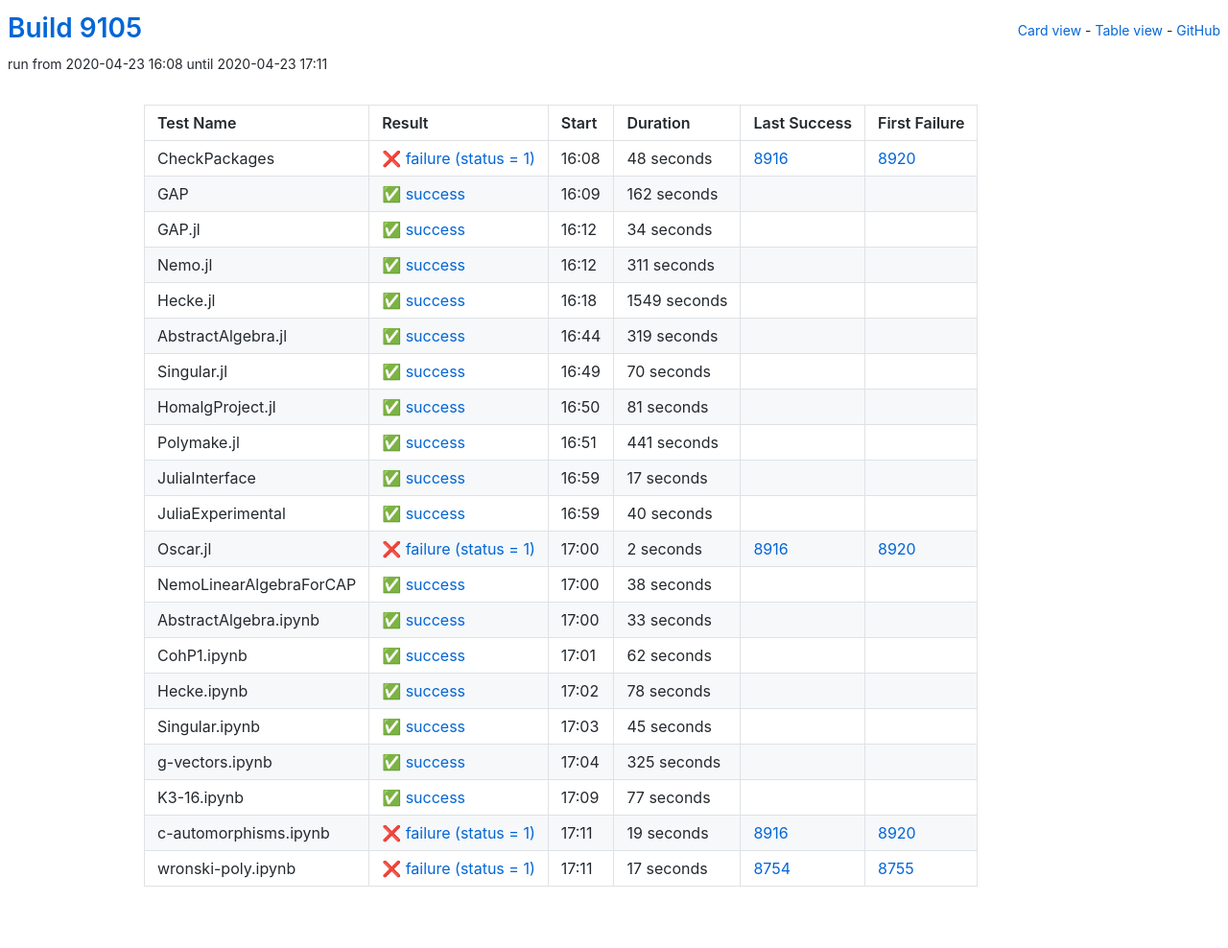
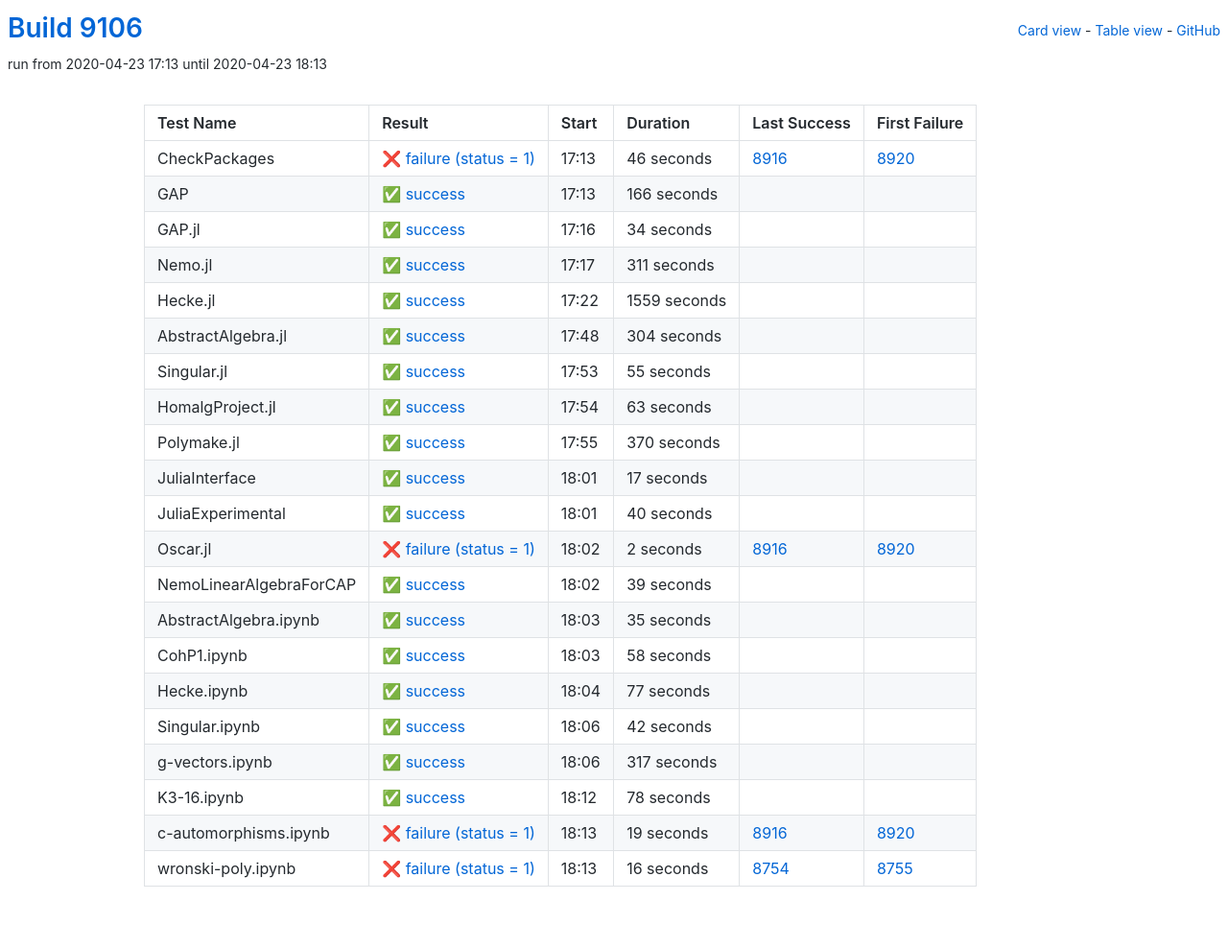
Before and after one commit to oscar-system/oscar-ci-status, a Jekyll site: the page built from table.html, in a window 1280 px wide. Shown: the whole page at 96% size. Built offline with Jekyll 4.4.1, drawn with Linux system fonts in a browser that asks for light colours.

Commit message:
Build 9106

```diff
--- a/_data/ci.yml
+++ b/_data/ci.yml
@@ -1,27 +1,27 @@
-build: 9105
-build_url: https://oscarci.mathematik.uni-kl.de/job/oscar/9105/
+build: 9106
+build_url: https://oscarci.mathematik.uni-kl.de/job/oscar/9106/
 job: oscar
 tests:
-- duration: 48
+- duration: 46
   exitcode: 1
   first_failure: 8920
   first_failure_url: https://oscarci.mathematik.uni-kl.de/job/oscar/8920/
   last_success: 8916
   last_success_url: https://oscarci.mathematik.uni-kl.de/job/oscar/8916/
-  log: https://oscarci.mathematik.uni-kl.de/job/oscar/9105/artifact/logs/build-9105/CheckPackages.log
+  log: https://oscarci.mathematik.uni-kl.de/job/oscar/9106/artifact/logs/build-9106/CheckPackages.log
   name: CheckPackages
-  start: 2020-04-23 16:08
+  start: 2020-04-23 17:13
   status: failure
   success: false
-- duration: 162
+- duration: 166
   exitcode: 0
   first_failure: false
   first_failure_url: null
   last_success: false
   last_success_url: null
-  log: https://oscarci.mathematik.uni-kl.de/job/oscar/9105/artifact/logs/build-9105/GAP.log
+  log: https://oscarci.mathematik.uni-kl.de/job/oscar/9106/artifact/logs/build-9106/GAP.log
   name: GAP
-  start: 2020-04-23 16:09
+  start: 2020-04-23 17:13
   status: success
   success: true
 - duration: 34
@@ -30,9 +30,9 @@
   first_failure_url: null
   last_success: false
   last_success_url: null
-  log: https://oscarci.mathematik.uni-kl.de/job/oscar/9105/artifact/logs/build-9105/GAP.jl.log
+  log: https://oscarci.mathematik.uni-kl.de/job/oscar/9106/artifact/logs/build-9106/GAP.jl.log
   name: GAP.jl
-  start: 2020-04-23 16:12
+  start: 2020-04-23 17:16
   status: success
   success: true
 - duration: 311
@@ -41,64 +41,64 @@
   first_failure_url: null
   last_success: false
   last_success_url: null
-  log: https://oscarci.mathematik.uni-kl.de/job/oscar/9105/artifact/logs/build-9105/Nemo.jl.log
+  log: https://oscarci.mathematik.uni-kl.de/job/oscar/9106/artifact/logs/build-9106/Nemo.jl.log
   name: Nemo.jl
-  start: 2020-04-23 16:12
+  start: 2020-04-23 17:17
   status: success
   success: true
-- duration: 1549
+- duration: 1559
   exitcode: 0
   first_failure: false
   first_failure_url: null
   last_success: false
   last_success_url: null
-  log: https://oscarci.mathematik.uni-kl.de/job/oscar/9105/artifact/logs/build-9105/Hecke.jl.log
+  log: https://oscarci.mathematik.uni-kl.de/job/oscar/9106/artifact/logs/build-9106/Hecke.jl.log
   name: Hecke.jl
-  start: 2020-04-23 16:18
+  start: 2020-04-23 17:22
   status: success
   success: true
-- duration: 319
+- duration: 304
   exitcode: 0
   first_failure: false
   first_failure_url: null
   last_success: false
   last_success_url: null
-  log: https://oscarci.mathematik.uni-kl.de/job/oscar/9105/artifact/logs/build-9105/AbstractAlgebra.jl.log
+  log: https://oscarci.mathematik.uni-kl.de/job/oscar/9106/artifact/logs/build-9106/AbstractAlgebra.jl.log
   name: AbstractAlgebra.jl
-  start: 2020-04-23 16:44
+  start: 2020-04-23 17:48
   status: success
   success: true
-- duration: 70
+- duration: 55
   exitcode: 0
   first_failure: false
   first_failure_url: null
   last_success: false
   last_success_url: null
-  log: https://oscarci.mathematik.uni-kl.de/job/oscar/9105/artifact/logs/build-9105/Singular.jl.log
+  log: https://oscarci.mathematik.uni-kl.de/job/oscar/9106/artifact/logs/build-9106/Singular.jl.log
   name: Singular.jl
-  start: 2020-04-23 16:49
+  start: 2020-04-23 17:53
   status: success
   success: true
-- duration: 81
+- duration: 63
   exitcode: 0
   first_failure: false
   first_failure_url: null
   last_success: false
   last_success_url: null
-  log: https://oscarci.mathematik.uni-kl.de/job/oscar/9105/artifact/logs/build-9105/HomalgProject.jl.log
+  log: https://oscarci.mathematik.uni-kl.de/job/oscar/9106/artifact/logs/build-9106/HomalgProject.jl.log
   name: HomalgProject.jl
-  start: 2020-04-23 16:50
+  start: 2020-04-23 17:54
   status: success
   success: true
-- duration: 441
+- duration: 370
   exitcode: 0
   first_failure: false
   first_failure_url: null
   last_success: false
   last_success_url: null
-  log: https://oscarci.mathematik.uni-kl.de/job/oscar/9105/artifact/logs/build-9105/Polymake.jl.log
+  log: https://oscarci.mathematik.uni-kl.de/job/oscar/9106/artifact/logs/build-9106/Polymake.jl.log
   name: Polymake.jl
-  start: 2020-04-23 16:51
+  start: 2020-04-23 17:55
   status: success
   success: true
 - duration: 17
@@ -107,9 +107,9 @@
   first_failure_url: null
   last_success: false
   last_success_url: null
-  log: https://oscarci.mathematik.uni-kl.de/job/oscar/9105/artifact/logs/build-9105/JuliaInterface.log
+  log: https://oscarci.mathematik.uni-kl.de/job/oscar/9106/artifact/logs/build-9106/JuliaInterface.log
   name: JuliaInterface
-  start: 2020-04-23 16:59
+  start: 2020-04-23 18:01
   status: success
   success: true
 - duration: 40
@@ -118,9 +118,9 @@
   first_failure_url: null
   last_success: false
   last_success_url: null
-  log: https://oscarci.mathematik.uni-kl.de/job/oscar/9105/artifact/logs/build-9105/JuliaExperimental.log
+  log: https://oscarci.mathematik.uni-kl.de/job/oscar/9106/artifact/logs/build-9106/JuliaExperimental.log
   name: JuliaExperimental
-  start: 2020-04-23 16:59
+  start: 2020-04-23 18:01
   status: success
   success: true
 - duration: 2
@@ -129,42 +129,75 @@
   first_failure_url: https://oscarci.mathematik.uni-kl.de/job/oscar/8920/
   last_success: 8916
   last_success_url: https://oscarci.mathematik.uni-kl.de/job/oscar/8916/
-  log: https://oscarci.mathematik.uni-kl.de/job/oscar/9105/artifact/logs/build-9105/Oscar.jl.log
+  log: https://oscarci.mathematik.uni-kl.de/job/oscar/9106/artifact/logs/build-9106/Oscar.jl.log
   name: Oscar.jl
-  start: 2020-04-23 17:00
+  start: 2020-04-23 18:02
   status: failure
   success: false
-- duration: 38
+- duration: 39
   exitcode: 0
   first_failure: false
   first_failure_url: null
   last_success: false
   last_success_url: null
-  log: https://oscarci.mathematik.uni-kl.de/job/oscar/9105/artifact/logs/build-9105/NemoLinearAlgebraForCAP.log
+  log: https://oscarci.mathematik.uni-kl.de/job/oscar/9106/artifact/logs/build-9106/NemoLinearAlgebraForCAP.log
   name: NemoLinearAlgebraForCAP
-  start: 2020-04-23 17:00
+  start: 2020-04-23 18:02
   status: success
   success: true
-- duration: 33
+- duration: 35
   exitcode: 0
   first_failure: false
   first_failure_url: null
   last_success: false
   last_success_url: null
-  log: https://oscarci.mathematik.uni-kl.de/job/oscar/9105/artifact/logs/build-9105/AbstractAlgebra.ipynb.log
+  log: https://oscarci.mathematik.uni-kl.de/job/oscar/9106/artifact/logs/build-9106/AbstractAlgebra.ipynb.log
   name: AbstractAlgebra.ipynb
-  start: 2020-04-23 17:00
+  start: 2020-04-23 18:03
   status: success
   success: true
-- duration: 62
+- duration: 58
   exitcode: 0
   first_failure: false
   first_failure_url: null
   last_success: false
   last_success_url: null
-  log: https://oscarci.mathematik.uni-kl.de/job/oscar/9105/artifact/logs/build-9105/CohP1.ipynb.log
+  log: https://oscarci.mathematik.uni-kl.de/job/oscar/9106/artifact/logs/build-9106/CohP1.ipynb.log
   name: CohP1.ipynb
-  start: 2020-04-23 17:01
+  start: 2020-04-23 18:03
+  status: success
+  success: true
+- duration: 77
+  exitcode: 0
+  first_failure: false
+  first_failure_url: null
+  last_success: false
+  last_success_url: null
+  log: https://oscarci.mathematik.uni-kl.de/job/oscar/9106/artifact/logs/build-9106/Hecke.ipynb.log
+  name: Hecke.ipynb
+  start: 2020-04-23 18:04
+  status: success
+  success: true
+- duration: 42
+  exitcode: 0
+  first_failure: false
+  first_failure_url: null
+  last_success: false
+  last_success_url: null
+  log: https://oscarci.mathematik.uni-kl.de/job/oscar/9106/artifact/logs/build-9106/Singular.ipynb.log
+  name: Singular.ipynb
+  start: 2020-04-23 18:06
+  status: success
+  success: true
+- duration: 317
+  exitcode: 0
+  first_failure: false
+  first_failure_url: null
+  last_success: false
+  last_success_url: null
+  log: https://oscarci.mathematik.uni-kl.de/job/oscar/9106/artifact/logs/build-9106/g-vectors.ipynb.log
+  name: g-vectors.ipynb
+  start: 2020-04-23 18:06
   status: success
   success: true
 - duration: 78
@@ -173,42 +206,9 @@
   first_failure_url: null
   last_success: false
   last_success_url: null
-  log: https://oscarci.mathematik.uni-kl.de/job/oscar/9105/artifact/logs/build-9105/Hecke.ipynb.log
-  name: Hecke.ipynb
-  start: 2020-04-23 17:02
-  status: success
-  success: true
-- duration: 45
-  exitcode: 0
-  first_failure: false
-  first_failure_url: null
-  last_success: false
-  last_success_url: null
-  log: https://oscarci.mathematik.uni-kl.de/job/oscar/9105/artifact/logs/build-9105/Singular.ipynb.log
-  name: Singular.ipynb
-  start: 2020-04-23 17:03
-  status: success
-  success: true
-- duration: 325
-  exitcode: 0
-  first_failure: false
-  first_failure_url: null
-  last_success: false
-  last_success_url: null
-  log: https://oscarci.mathematik.uni-kl.de/job/oscar/9105/artifact/logs/build-9105/g-vectors.ipynb.log
-  name: g-vectors.ipynb
-  start: 2020-04-23 17:04
-  status: success
-  success: true
-- duration: 77
-  exitcode: 0
-  first_failure: false
-  first_failure_url: null
-  last_success: false
-  last_success_url: null
-  log: https://oscarci.mathematik.uni-kl.de/job/oscar/9105/artifact/logs/build-9105/K3-16.ipynb.log
+  log: https://oscarci.mathematik.uni-kl.de/job/oscar/9106/artifact/logs/build-9106/K3-16.ipynb.log
   name: K3-16.ipynb
-  start: 2020-04-23 17:09
+  start: 2020-04-23 18:12
   status: success
   success: true
 - duration: 19
@@ -217,19 +217,19 @@
   first_failure_url: https://oscarci.mathematik.uni-kl.de/job/oscar/8920/
   last_success: 8916
   last_success_url: https://oscarci.mathematik.uni-kl.de/job/oscar/8916/
-  log: https://oscarci.mathematik.uni-kl.de/job/oscar/9105/artifact/logs/build-9105/c-automorphisms.ipynb.log
+  log: https://oscarci.mathematik.uni-kl.de/job/oscar/9106/artifact/logs/build-9106/c-automorphisms.ipynb.log
   name: c-automorphisms.ipynb
-  start: 2020-04-23 17:11
+  start: 2020-04-23 18:13
   status: failure
   success: false
-- duration: 17
+- duration: 16
   exitcode: 1
   first_failure: 8755
   first_failure_url: https://oscarci.mathematik.uni-kl.de/job/oscar/8755/
   last_success: 8754
   last_success_url: https://oscarci.mathematik.uni-kl.de/job/oscar/8754/
-  log: https://oscarci.mathematik.uni-kl.de/job/oscar/9105/artifact/logs/build-9105/wronski-poly.ipynb.log
+  log: https://oscarci.mathematik.uni-kl.de/job/oscar/9106/artifact/logs/build-9106/wronski-poly.ipynb.log
   name: wronski-poly.ipynb
-  start: 2020-04-23 17:11
+  start: 2020-04-23 18:13
   status: failure
   success: false
```
Also changed, not shown: README.md.
